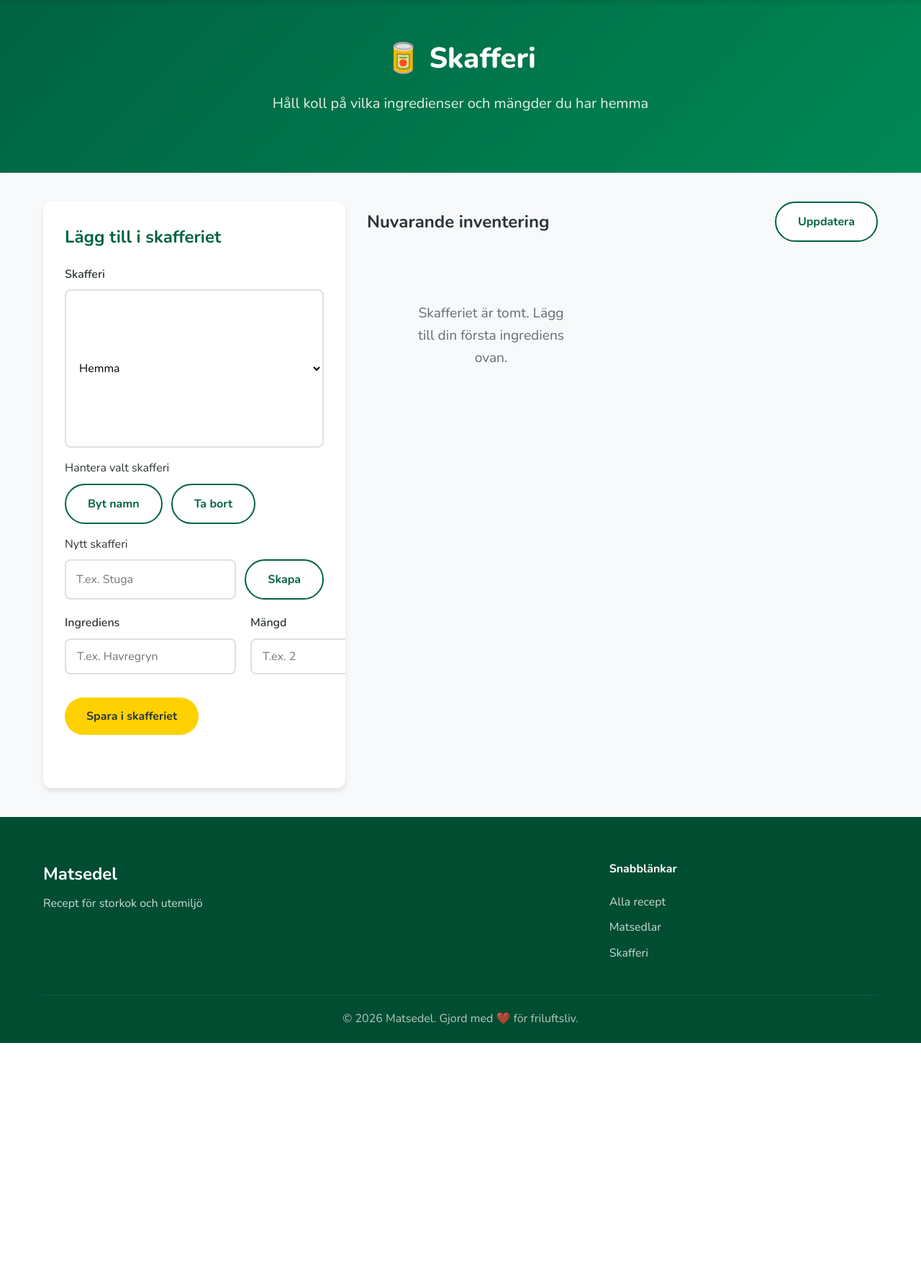
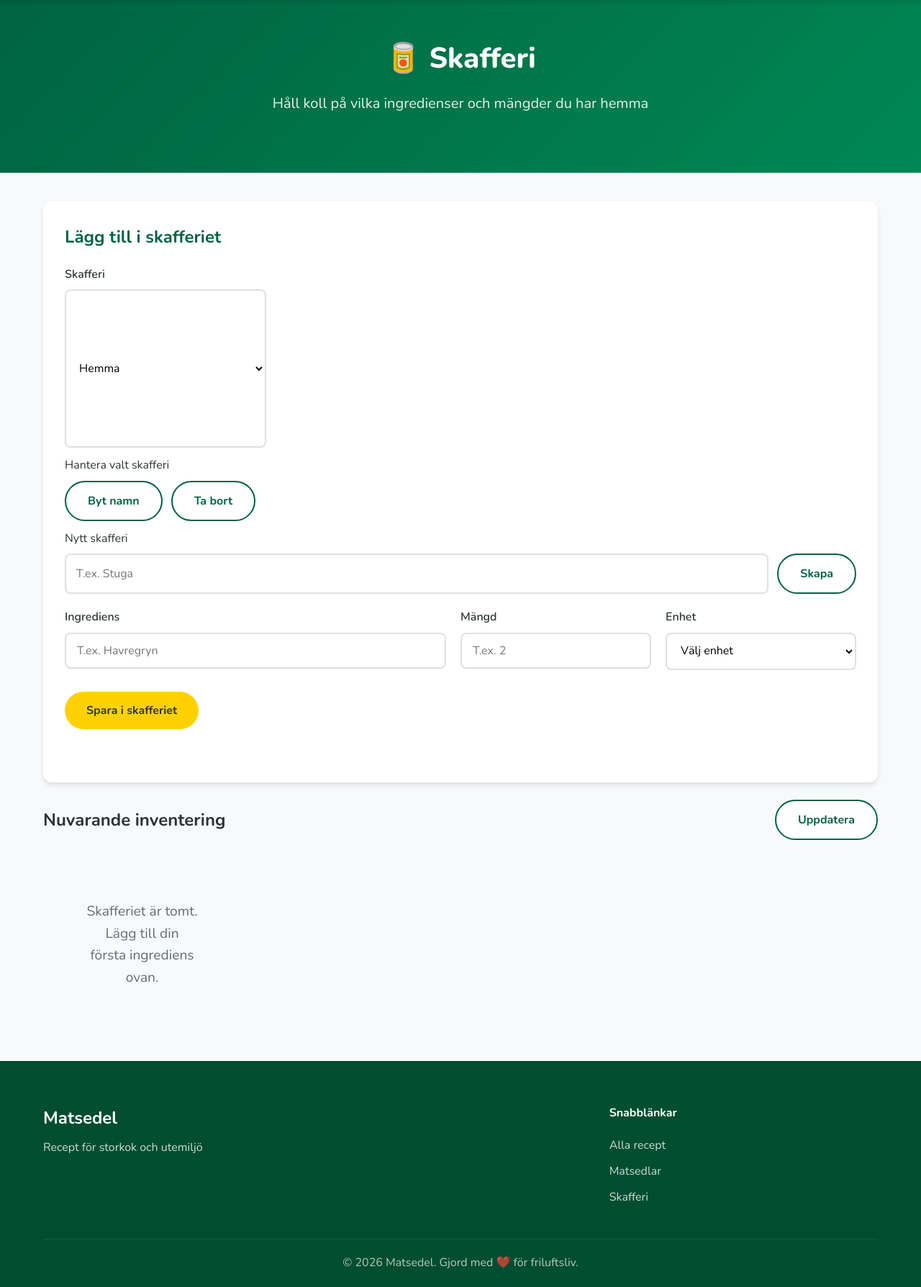
Before and after one commit to svenwallin/matsedel, a Flask app: page /skafferi in a window 1280 px wide. Shown: the part 82-1870 px from the top of the page at 72% size. Before the commit the page ends 1531 px from the top, so only its background shows below. Run offline with Flask 3, Linux system fonts and the light colour scheme; data comes from the database, SQL or seed files in the repository; data that the repository does not hold is empty.

Commit message:
move style

```diff
--- a/static/css/style.css
+++ b/static/css/style.css
@@ -1330,8 +1330,8 @@ body {
 
 .pantry-layout {
     display: grid;
-    grid-template-columns: minmax(0, 420px) minmax(0, 1fr);
-    gap: 30px;
+    grid-template-columns: 1fr;
+    gap: 20px;
     align-items: start;
 }
 
@@ -1353,8 +1353,16 @@ body {
 .pantry-location-toolbar {
     display: grid;
     grid-template-columns: 1fr;
-    gap: 16px;
+    gap: 12px;
     margin-bottom: 20px;
+}
+
+#pantryLocationSelect {
+    max-width: 280px;
+}
+
+.pantry-list-section {
+    margin-top: 4px;
 }
 
 .pantry-location-actions {
```
